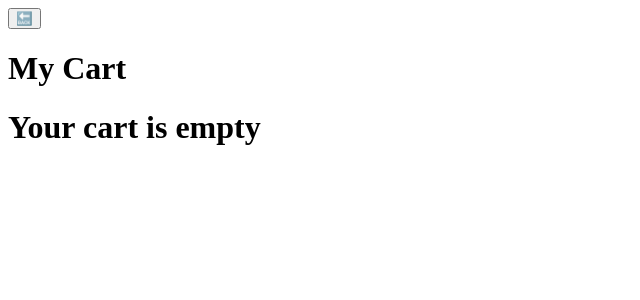
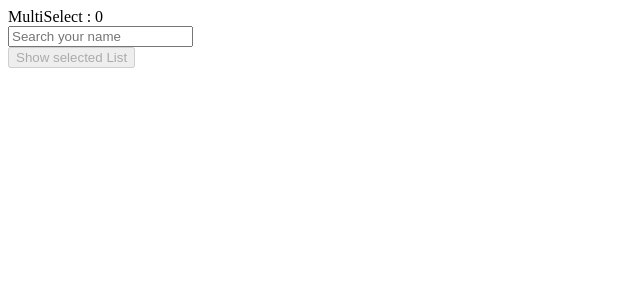
Before and after one commit to dodomyg/React_Quests, a React (Create React App) app: page /cart in a window 1280 px wide. Shown: the top 300 px of the page, without its empty margins (0-640 px from the left). Built offline with nearby package versions, Linux system fonts and the light colour scheme.

Commit message:
multi-select

```diff
--- a/src/App.js
+++ b/src/App.js
@@ -12,6 +12,7 @@ import PasswordGenerator from "./hooks/PasswordGenerator";
 import Cart from "./hooks/Cart";
 import { BrowserRouter, Route, Routes } from "react-router-dom";
 import MyCart from "./hooks/MyCart";
+import MultiSelect from "./hooks/MultiSelect";
 
 const LazyLoadingComponent = React.lazy(() =>
   import("../src/hooks/LazyLoading")
@@ -40,10 +41,11 @@ const App = () => {
       {/* <EmployeeDb/> */}
       {/* <EMI/> */}
       {/* <PasswordGenerator /> */}
-      <Routes>
+      {/* <Routes>
         <Route path="/" element={<Cart />} />
         <Route path="/cart" element={<MyCart />} />
-      </Routes>
+      </Routes> */}
+      <MultiSelect />
     </div>
   );
 };
--- /dev/null
+++ b/src/hooks/MultiSelect.jsx
@@ -0,0 +1,97 @@
+import { useState } from "react";
+
+const dataName = [
+  { id: 1, name: "John" },
+  { id: 2, name: "Alice" },
+  { id: 3, name: "Bob" },
+  { id: 4, name: "Eve" },
+  { id: 5, name: "Charlie" },
+  { id: 6, name: "Jesus" },
+  { id: 7, name: "Grace" },
+  { id: 8, name: "Hannah" },
+  { id: 9, name: "Frank" },
+  { id: 10, name: "Jay-Z" },
+];
+
+const MultiSelect = () => {
+  const [search, setSearch] = useState("");
+  const [selected, setSelected] = useState([]);
+  const [loading, setLoading] = useState(false);
+
+  const filterdata = dataName.filter((u) => {
+    if (selected.includes(u)) {
+      return false;
+    }
+    return u.name.toLowerCase().includes(search.toLowerCase());
+  });
+
+  //   if (filterdata.length > 0) {
+  //     setLoading(false);
+  //   }
+
+  const pushUserToSelected = (user) => {
+    setSelected([...selected, user]);
+    setSearch("");
+  };
+
+  const removeFromSelected = (user) => {
+    setSelected(selected.filter((u) => u?.id !== user.id));
+  };
+
+  return (
+    <div>
+      MultiSelect : {selected.length}
+      <div className="m-3">
+        <div className="flex items-center gap-1">
+          {selected.length > 0 &&
+            selected.map((u) => (
+              <h1
+                className="bg-blue-gray-700 cursor-pointer text-white w-fit p-1"
+                key={u?.id}
+                onClick={() => removeFromSelected(u)}
+              >
+                {u?.id + " "}
+                {u?.name}
+              </h1>
+            ))}
+        </div>
+        <input
+          className="border-black w-[80%] p-1 relative"
+          value={search}
+          onChange={(e) => setSearch(e.target.value)}
+          type="text"
+          placeholder="Search your name"
+        />
+        <div className="flex flex-col gap-1">
+          {loading && <h1>Loading...</h1>}
+          {!loading &&
+            search !== "" &&
+            filterdata?.map((u, i) => (
+              <div
+                onClick={() => pushUserToSelected(u)}
+                className="p-2 bg-black text-white cursor-pointer"
+                key={i}
+              >
+                <h1>
+                  {u?.id + " "}
+                  {u?.name}
+                </h1>
+              </div>
+            ))}
+        </div>
+
+        <button
+          disabled={selected.length === 0}
+          onClick={() => {
+            console.log(selected);
+          }}
+          className="border-black w-[80%] p-1"
+        >
+          Show selected List
+        </button>
+      </div>
+    </div>
+  );
+};
+
+export default MultiSelect;
```
